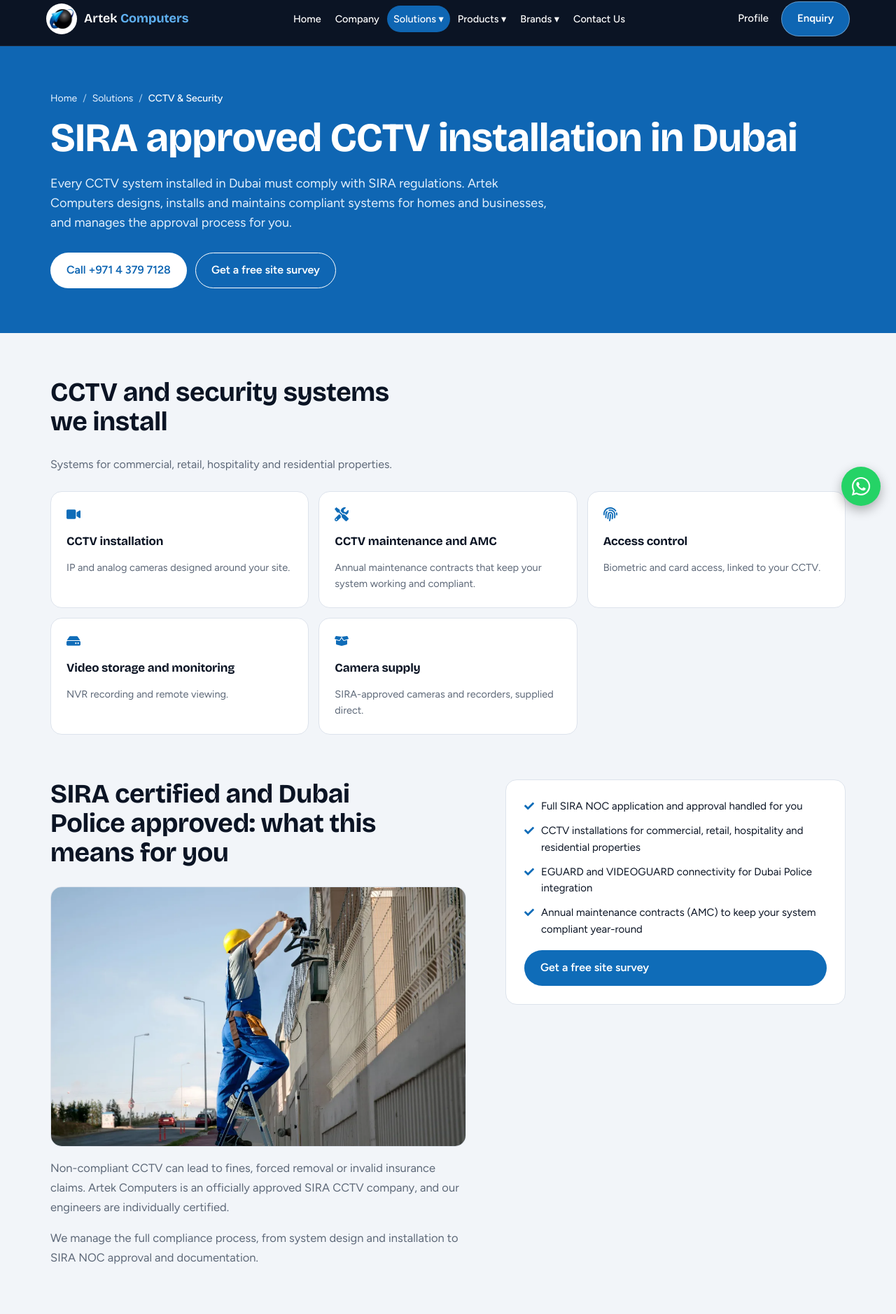
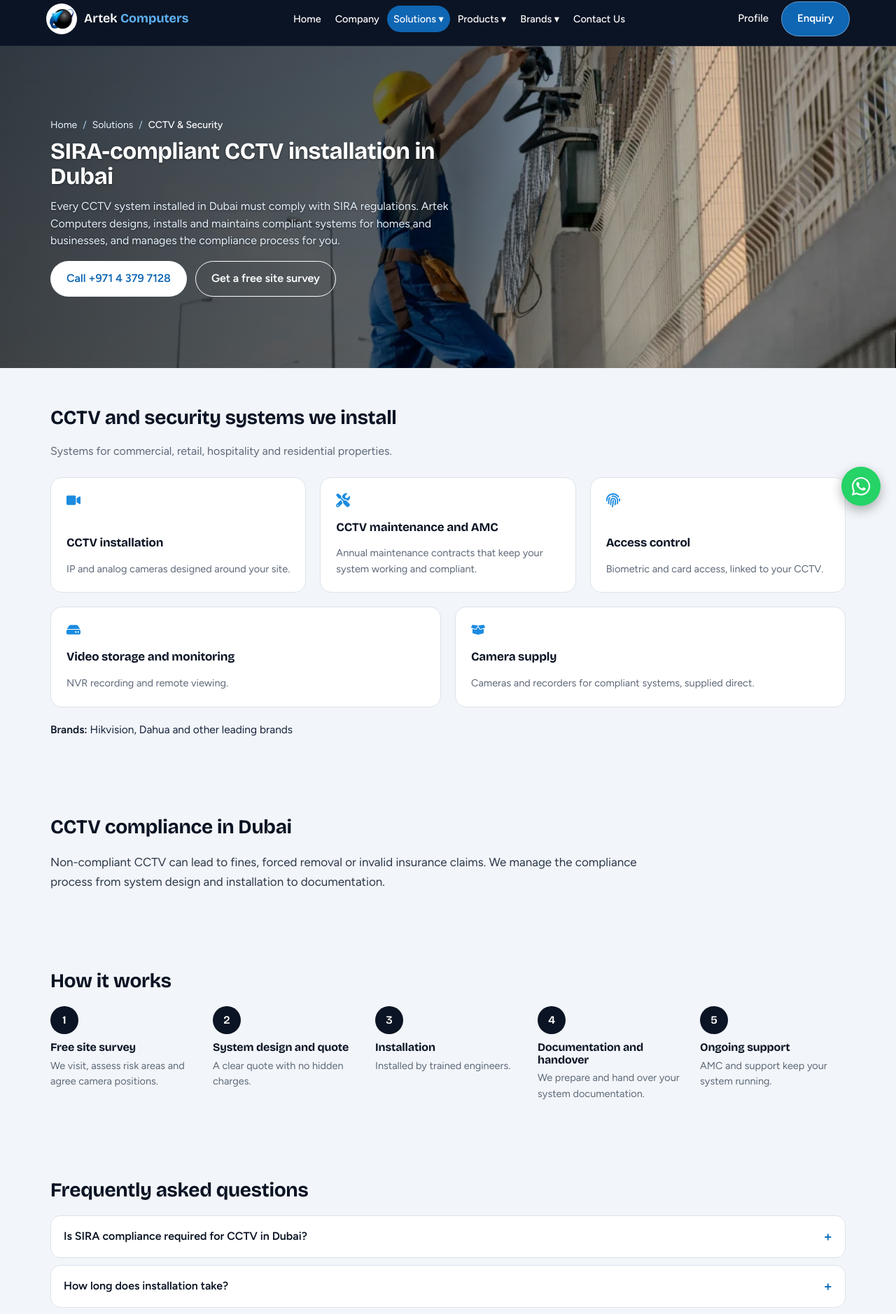
Before and after one commit to durga-taiqontech/artekcomputers, a React (Vite) app: page /solutions/cctv-security in a window 1280 px wide. Shown: the part 55-1933 px from the top of the page at 70% size. Built offline with nearby package versions, Linux system fonts and the light colour scheme.

Commit message:
solutions pages simplified, hero redesign

```diff
--- a/src/data/solutions.js
+++ b/src/data/solutions.js
@@ -50,16 +50,17 @@ export const solutions = [
   {
     slug: 'cctv-security',
     title: 'CCTV & Security',
-    blurb: 'SIRA-compliant CCTV design, supply and installation, with Dubai Police approval handled end to end.',
+    blurb: 'SIRA-compliant CCTV design, supply and installation.',
     page: {
       imageAlt: 'Technician installing a CCTV camera on a building wall',
+      heroFocus: '75% 30%',
       contactValue: 'cctv-security',
       seo: {
-        title: 'SIRA Approved CCTV Installation in Dubai | Artek Computers LLC',
-        description: 'SIRA-approved CCTV installation, maintenance and Dubai Police compliance for homes and businesses in Dubai and the UAE. We handle the SIRA NOC application for you. Free site survey.',
+        title: 'SIRA-compliant CCTV Installation in Dubai | Artek Computers LLC',
+        description: 'SIRA-compliant CCTV installation and maintenance for homes and businesses in Dubai and the UAE. We handle the compliance process and documentation for you. Free site survey.',
       },
-      h1: 'SIRA approved CCTV installation in Dubai',
-      lead: 'Every CCTV system installed in Dubai must comply with SIRA regulations. Artek Computers designs, installs and maintains compliant systems for homes and businesses, and manages the approval process for you.',
+      h1: 'SIRA-compliant CCTV installation in Dubai',
+      lead: 'Every CCTV system installed in Dubai must comply with SIRA regulations. Artek Computers designs, installs and maintains compliant systems for homes and businesses, and manages the compliance process for you.',
       offer: {
         h2: 'CCTV and security systems we install',
         intro: 'Systems for commercial, retail, hospitality and residential properties.',
@@ -68,39 +69,32 @@ export const solutions = [
           { icon: FaTools, title: 'CCTV maintenance and AMC', text: 'Annual maintenance contracts that keep your system working and compliant.' },
           { icon: FaFingerprint, title: 'Access control', text: 'Biometric and card access, linked to your CCTV.' },
           { icon: FaHdd, title: 'Video storage and monitoring', text: 'NVR recording and remote viewing.' },
-          { icon: FaBoxOpen, title: 'Camera supply', text: 'SIRA-approved cameras and recorders, supplied direct.' },
+          { icon: FaBoxOpen, title: 'Camera supply', text: 'Cameras and recorders for compliant systems, supplied direct.' },
         ],
       },
       feature: {
-        h2: 'SIRA certified and Dubai Police approved: what this means for you',
-        p1: 'Non-compliant CCTV can lead to fines, forced removal or invalid insurance claims. Artek Computers is an officially approved SIRA CCTV company, and our engineers are individually certified.',
-        p2: 'We manage the full compliance process, from system design and installation to SIRA NOC approval and documentation.',
-        checklist: [
-          'Full SIRA NOC application and approval handled for you',
-          'CCTV installations for commercial, retail, hospitality and residential properties',
-          'EGUARD and VIDEOGUARD connectivity for Dubai Police integration',
-          'Annual maintenance contracts (AMC) to keep your system compliant year-round',
-        ],
-        button: { label: 'Get a free site survey', to: '/contact?service=cctv-security' },
+        h2: 'CCTV compliance in Dubai',
+        p1: 'Non-compliant CCTV can lead to fines, forced removal or invalid insurance claims. We manage the compliance process from system design and installation to documentation.',
+        p2: null,
+        checklist: [],
       },
       steps: [
         { title: 'Free site survey', text: 'We visit, assess risk areas and agree camera positions.' },
         { title: 'System design and quote', text: 'A clear quote with no hidden charges.' },
-        { title: 'Installation', text: 'Installed by SIRA-certified engineers.' },
-        { title: 'SIRA NOC and documentation', text: 'We submit and follow up the approval.' },
-        { title: 'Ongoing support', text: 'AMC and 24/7 support keep your system running.' },
+        { title: 'Installation', text: 'Installed by trained engineers.' },
+        { title: 'Documentation and handover', text: 'We prepare and hand over your system documentation.' },
+        { title: 'Ongoing support', text: 'AMC and support keep your system running.' },
       ],
-      brands: ['Hikvision', 'Dahua', 'and other SIRA-approved brands'],
+      brands: ['Hikvision', 'Dahua and other leading brands'],
       faqs: [
-        { q: 'Is SIRA approval required for CCTV in Dubai?', a: 'Yes. CCTV systems installed in Dubai must comply with SIRA regulations. We handle the application and documentation for you.' },
+        { q: 'Is SIRA compliance required for CCTV in Dubai?', a: 'Yes. CCTV systems installed in Dubai must comply with SIRA regulations. We handle the compliance and documentation for you.' },
         { q: 'How long does installation take?', a: 'It depends on the size of the site. After the free survey we give you a clear timeline with your quote.' },
-        { q: 'Can you connect my system to Dubai Police?', a: 'Yes. We provide EGUARD and VIDEOGUARD connectivity for Dubai Police integration where required.' },
         { q: 'Do you offer maintenance contracts?', a: 'Yes. Our annual maintenance contracts keep your system working and compliant all year.' },
         { q: 'Do you install CCTV for homes as well as businesses?', a: 'Yes, for commercial, retail, hospitality and residential properties.' },
       ],
       closing: {
         h2: 'Get your CCTV installed the compliant way',
-        text: 'Book a free site survey. We will recommend the right system, quote clearly and handle SIRA approval.',
+        text: 'Book a free site survey. We will recommend the right system, quote clearly and manage the compliance process.',
       },
     },
   },
@@ -110,6 +104,7 @@ export const solutions = [
     blurb: 'ELV, AV and access control: structured cabling, security integration, biometric and card access, video conferencing and digital signage.',
     page: {
       imageAlt: 'Biometric access control reader at a building entrance',
+      heroFocus: '80% 50%',
       contactValue: 'elv-access-control',
       seo: {
         title: 'ELV, AV and Access Control Systems in Dubai, UAE | Artek Computers LLC',
@@ -169,6 +164,7 @@ export const solutions = [
     blurb: 'Managed IT support, AMC contracts and onsite helpdesk cover for businesses across Dubai.',
     page: {
       imageAlt: 'IT engineer supporting a user at an office desk',
+      heroFocus: '65% 35%',
       contactValue: 'it-services',
       seo: {
         title: 'IT Service Provider in Dubai | IT Support, Audit and Outsourcing | Artek Computers LLC',
@@ -225,6 +221,7 @@ export const solutions = [
     blurb: 'Structured cabling, switching, fibre optics and office Wi-Fi design and installation.',
     page: {
       imageAlt: 'Structured network cabling connected to a patch panel',
+      heroFocus: '10% 50%',
       contactValue: 'network-solutions',
       seo: {
         title: 'Network Solutions and Structured Cabling in Dubai | Artek Computers LLC',
@@ -277,10 +274,11 @@ export const solutions = [
   },
   {
     slug: 'cybersecurity',
-    title: 'Cybersecurity & VAPT',
-    blurb: 'Firewalls, endpoint protection, threat detection, security audits and vulnerability assessment.',
+    title: 'Cybersecurity',
+    blurb: 'Firewalls, endpoint protection, threat detection and security audits.',
     page: {
       imageAlt: 'Security analysts reviewing network activity in a control room',
+      heroFocus: '0% 50%',
       contactValue: 'cybersecurity',
       seo: {
         title: 'Cybersecurity Solutions in Dubai | Firewalls, Endpoint Protection and IT Audit | Artek Computers LLC',
@@ -392,6 +390,7 @@ export const solutions = [
     blurb: 'Microsoft 365, Azure and licensing, deployed and migrated for you.',
     page: {
       imageAlt: 'Team collaborating on laptops in a modern office',
+      heroFocus: '40% 55%',
       contactValue: 'microsoft-solutions',
       seo: {
         title: 'Microsoft Licensing and Solutions in Dubai | Artek Computers LLC',
@@ -446,6 +445,7 @@ export const solutions = [
     blurb: 'Workstations, servers and POS hardware supplied and configured.',
     page: {
       imageAlt: 'Person typing on a laptop at a desk',
+      heroFocus: '45% 55%',
       contactValue: 'computer-systems',
       seo: {
         title: 'Computer Systems, Laptops and Servers in Dubai | Artek Computers LLC',
@@ -502,6 +502,7 @@ export const solutions = [
     blurb: 'IP PBX and business phone systems, installed and maintained.',
     page: {
       imageAlt: 'Call center team wearing headsets at their desks',
+      heroFocus: '45% 55%',
       contactValue: 'voice-telephony',
       seo: {
         title: 'IP Telephony and PBX Systems in Dubai | Artek Computers LLC',
@@ -556,6 +557,7 @@ export const solutions = [
     blurb: 'Server room and rack moves, planned for zero downtime.',
     page: {
       imageAlt: 'Engineers working beside server racks in a data center',
+      heroFocus: '55% 45%',
       contactValue: 'data-center-relocation',
       seo: {
         title: 'Data Center and Server Relocation in Dubai | Artek Computers LLC',
--- a/src/index.css
+++ b/src/index.css
@@ -50,7 +50,8 @@ a{color:inherit;text-decoration:none}ul{list-style:none}
 
 /* solutions overview: 10 cards, 5+5 rows so no orphan card */
 .sol-grid{display:grid;grid-template-columns:repeat(5,1fr);gap:14px}
-@media(max-width:1199px){.sol-grid{grid-template-columns:repeat(2,1fr)}}
+@media(max-width:1199px){.sol-grid{grid-template-columns:repeat(3,1fr)}}
+@media(max-width:1020px){.sol-grid{grid-template-columns:repeat(2,1fr)}}
 @media(max-width:560px){.sol-grid{grid-template-columns:1fr}}
 
 /* hero */
@@ -503,3 +504,51 @@ html{scroll-padding-top:calc(var(--header-h) + 16px)}
   .company-cards{grid-template-columns:1fr}
   .company-why{grid-template-columns:1fr}
 }
+
+/* solution pages: photo hero, flex service cards, flat steps, slim list */
+.sol-hero{position:relative;min-height:460px;padding:56px 0;display:flex;align-items:center;overflow:hidden}
+.sol-hero-img{position:absolute;inset:0;width:100%;height:100%;object-fit:cover}
+.sol-hero-shade{position:absolute;inset:0;background:linear-gradient(90deg,rgba(0,0,0,.70) 0%,rgba(0,0,0,.58) 52%,rgba(0,0,0,.10) 72%,rgba(0,0,0,0) 100%)}
+.sol-hero .wrap{position:relative;z-index:1;width:100%}
+.sol-hero-content{max-width:36rem}
+.sol-hero .crumbs{margin-bottom:8px}
+.sol-hero h1{font-size:clamp(1.9rem,2.6vw,2.5rem);margin:8px 0 0;max-width:none;text-shadow:0 1px 3px rgba(0,0,0,.45)}
+.sol-hero .lead{font-size:16px;margin:12px 0 0;max-width:none;text-shadow:0 1px 3px rgba(0,0,0,.45)}
+.sol-hero .hero-btns{margin-top:16px}
+.sol-sec{padding:56px 0}
+.sol-h2{font-size:clamp(1.6rem,2.2vw,2rem);margin:0 0 20px;max-width:none}
+.sol-intro{color:var(--mute);font-size:16px;margin:0 0 24px}
+.sol-cards{display:flex;flex-wrap:wrap;gap:20px}
+.sol-card{flex:1 1 calc(33.333% - 20px);min-width:240px;background:#fff;border:1px solid var(--line);border-radius:16px;padding:22px;display:flex;flex-direction:column;gap:6px}
+.sol-card svg{font-size:20px;color:var(--blue);margin-bottom:auto}
+.sol-card h3{font-size:17px;margin-top:14px}
+.sol-card p{font-size:14.5px;color:var(--mute);line-height:1.55}
+.sol-brands-line{margin:20px 0 0;font-size:15.5px;color:var(--ink2)}
+.sol-brands-line strong{font-weight:700;color:var(--ink)}
+.sol-info{max-width:56rem}
+.sol-body{font-size:17px;line-height:1.7;color:#2b3648;margin:0 0 16px}
+.sol-body:last-child{margin-bottom:0}
+.sol-steps{display:grid;grid-template-columns:repeat(auto-fit,minmax(180px,1fr));gap:24px;counter-reset:step;list-style:none;margin:0;padding:0}
+.sol-steps li{display:flex;flex-direction:column;border-bottom:0}
+.sol-steps li::before{counter-increment:step;content:counter(step);width:40px;height:40px;border-radius:50%;background:var(--ink);color:#fff;display:grid;place-items:center;font-family:'Bricolage Grotesque','Figtree',sans-serif;font-weight:600;margin-bottom:10px}
+.sol-steps h3{font-size:16px;margin:0 0 6px}
+.sol-steps p{font-size:14.5px;color:var(--mute);margin:0;line-height:1.55}
+.sol-faq{display:grid;gap:10px}
+.sol-faq details{background:#fff;border:1px solid var(--line);border-radius:14px;padding:14px 18px}
+.sol-faq summary{cursor:pointer;font-weight:600;padding:0;display:flex;justify-content:space-between;align-items:center;gap:12px;list-style:none}
+.sol-faq summary::-webkit-details-marker{display:none}
+.sol-faq summary::after{content:'+';font-size:20px;color:var(--blue-d);flex-shrink:0}
+.sol-faq details[open] summary::after{content:'−'}
+.sol-faq p{padding:12px 0 0;color:var(--mute);font-size:15px;line-height:1.6;max-width:70ch}
+.sol-list-hero{padding:40px 0}
+.sol-lcard{display:flex;flex-direction:column;gap:8px;background:#fff;border:1px solid var(--line);border-radius:16px;padding:20px;color:inherit}
+.sol-lcard h3{font-size:16.5px}
+.sol-lcard p{font-size:14px;color:var(--mute);line-height:1.55}
+.sol-more{margin-top:auto;font-weight:600;font-size:14px;color:var(--blue-d);text-decoration:underline;text-underline-offset:3px}
+.sol-lcard:hover .sol-more,.sol-lcard:focus-visible .sol-more{color:var(--blue-d2)}
+.sol-list-closing{padding:40px 0}
+@media(max-width:768px){
+  .sol-hero{min-height:380px;padding:40px 0}
+  .sol-hero-shade{background:rgba(0,0,0,.58)}
+}
+@media(max-width:560px){.sol-sec{padding:40px 0}}
--- a/src/pages/Solution.jsx
+++ b/src/pages/Solution.jsx
@@ -1,5 +1,4 @@
 import { Link, useParams } from 'react-router-dom'
-import { FaCheck } from 'react-icons/fa'
 import Seo from '../components/Seo'
 import Breadcrumbs from '../components/Breadcrumbs'
 import { solutions } from '../data/solutions'
@@ -101,8 +100,26 @@ function SolutionPage({ solution }) {
     <>
       <Seo title={page.seo.title} description={page.seo.description} path={`/solutions/${solution.slug}`} jsonLd={jsonLd} image={image ? `https://artekcomputer.com${image}` : undefined} />
 
-      <section className="hero-band">
+      <section className="hero-band sol-hero">
+        {image && (
+          <>
+            <img
+              className="sol-hero-img"
+              src={image}
+              alt=""
+              aria-hidden="true"
+              loading="eager"
+              decoding="async"
+              fetchPriority="high"
+              width="1920"
+              height="1080"
+              style={{ objectPosition: page.heroFocus || 'center 35%' }}
+            />
+            <div className="sol-hero-shade" aria-hidden="true" />
+          </>
+        )}
         <div className="wrap">
+          <div className="sol-hero-content">
             <Breadcrumbs
               tone="light"
               items={[{ name: 'Home', to: '/' }, { name: 'Solutions', to: '/solutions' }, { name: solution.title }]}
@@ -114,67 +131,50 @@ function SolutionPage({ solution }) {
               <Link className="btn outline" to={contactHref}>Get a free site survey</Link>
             </div>
           </div>
+        </div>
       </section>
-
       {page.offer && (
-        <section className="offer" aria-labelledby="offer-h">
+        <section className="sol-sec" aria-labelledby="offer-h">
           <div className="wrap">
-            <h2 id="offer-h">{page.offer.h2}</h2>
-            <p className="intro">{page.offer.intro}</p>
-            <div className="ac-grid">
+            <h2 id="offer-h" className="sol-h2">{page.offer.h2}</h2>
+            {page.offer.intro && <p className="sol-intro">{page.offer.intro}</p>}
+            <div className="sol-cards">
               {page.offer.items.map((item) => (
-                <div className="ac-card hover-card" key={item.title}>
+                <div className="sol-card hover-card" key={item.title}>
                   <item.icon aria-hidden="true" />
                   <h3>{item.title}</h3>
                   <p>{item.text}</p>
                 </div>
               ))}
             </div>
+            {page.brands?.length > 0 && (
+              <p className="sol-brands-line"><strong>Brands:</strong> {page.brands.join(', ')}</p>
+            )}
           </div>
         </section>
       )}
 
-      {page.feature && (
-        <section className="split-sec" aria-labelledby="feature-h">
-          <div className="wrap split">
-            <div>
-              <h2 id="feature-h">{page.feature.h2}</h2>
-              {image && (
-                <figure className="sol-photo">
-                  <img src={image} alt={page.imageAlt} loading="lazy" decoding="async" width="800" height="500" style={{ objectPosition: page.imagePosition || 'center' }} />
-                </figure>
-              )}
-              <p className="body-p">{page.feature.p1}</p>
-              <p className="body-p">{page.feature.p2}</p>
-            </div>
-            <div className="check-card">
-              <ul>
-                {page.feature.checklist.map((item) => (
-                  <li key={item}>
-                    <FaCheck aria-hidden="true" />
-                    {item}
-                  </li>
-                ))}
-              </ul>
-              {page.feature.button && (
-                <Link className="btn blue" to={page.feature.button.to}>{page.feature.button.label}</Link>
-              )}
+      {page.feature?.p1 && (
+        <section className="sol-sec" aria-labelledby="feature-h">
+          <div className="wrap">
+            <div className="sol-info">
+              <h2 id="feature-h" className="sol-h2">{page.feature.h2}</h2>
+              <p className="sol-body">{page.feature.p1}</p>
+              {page.feature.p2 && <p className="sol-body">{page.feature.p2}</p>}
             </div>
           </div>
         </section>
       )}
 
       {page.steps && (
-        <section className="steps-sec" aria-labelledby="steps-h">
+        <section className="sol-sec" aria-labelledby="steps-h">
           <div className="wrap">
-            <h2 id="steps-h">How it works</h2>
-            <ol className="steps">
+            <h2 id="steps-h" className="sol-h2">How it works</h2>
+            <ol className="sol-steps">
               {page.steps.map((step) => (
                 <li key={step.title}>
-                  <div>
                   <h3>{step.title}</h3>
                   <p>{step.text}</p>
-                  </div>
                 </li>
               ))}
             </ol>
@@ -182,22 +182,11 @@ function SolutionPage({ solution }) {
         </section>
       )}
 
-      {page.brands?.length > 0 && (
-        <section className="brands-sec" aria-labelledby="brands-h">
+      {page.faqs?.length > 0 && (
+        <section className="sol-sec" aria-labelledby="faq-h">
           <div className="wrap">
-            <h2 id="brands-h">Brands we install</h2>
-            <p className="brands">
-              {page.brands.map((brand) => <span key={brand}>{brand}</span>)}
-            </p>
-          </div>
-        </section>
-      )}
-
-      {page.faqs?.length > 0 && (
-        <section className="faq-sec" aria-labelledby="faq-h">
-          <div className="wrap">
-            <h2 id="faq-h">Frequently asked questions</h2>
-            <div className="faq">
+            <h2 id="faq-h" className="sol-h2">Frequently asked questions</h2>
+            <div className="sol-faq">
               {page.faqs.map((f) => (
                 <details key={f.q}>
                   <summary>{f.q}</summary>
@@ -208,17 +197,6 @@ function SolutionPage({ solution }) {
           </div>
         </section>
       )}
-
-      <section className="closing">
-        <div className="wrap">
-          <h2>{page.closing.h2}</h2>
-          <p>{page.closing.text}</p>
-          <div className="hero-btns">
-            <a className="btn white" href={PHONE_LINK}>Call {PHONE}</a>
-            <Link className="btn outline" to={contactHref}>Get a free site survey</Link>
-          </div>
-        </div>
-      </section>
     </>
   )
 }
--- a/src/pages/Solutions.jsx
+++ b/src/pages/Solutions.jsx
@@ -13,7 +13,7 @@ export default function Solutions() {
         path="/solutions"
       />
 
-      <section className="hero-band">
+      <section className="hero-band sol-list-hero">
         <div className="wrap">
           <Breadcrumbs tone="light" items={[{ name: 'Home', to: '/' }, { name: 'Solutions' }]} />
           <h1>IT and security solutions in Dubai</h1>
@@ -28,19 +28,17 @@ export default function Solutions() {
           <h2 id="sol-h" className="sr-only">Our solutions</h2>
           <div className="sol-grid">
             {solutions.map((s) => (
-              <div className="ac-card prod hover-card" key={s.slug}>
+              <Link className="sol-lcard hover-card" key={s.slug} to={`/solutions/${s.slug}`} aria-label={`Learn more about ${s.title}`}>
                 <h3>{s.title}</h3>
                 <p>{s.blurb}</p>
-                <div className="card-links">
-                  <Link className="enq" to={`/solutions/${s.slug}`}>Learn more about {s.title}</Link>
-                </div>
-              </div>
+                <span className="sol-more">Learn more</span>
+              </Link>
             ))}
           </div>
         </div>
       </section>
 
-      <section className="closing">
+      <section className="closing sol-list-closing">
         <div className="wrap">
           <h2>Not sure which service you need?</h2>
           <p>Tell us about your business and we will point you to the right solution.</p>
```
Also changed, not shown: src/assets/solutions/elv-access-control.jpg (added). Lines whose indentation alone changed are shown as unchanged.
